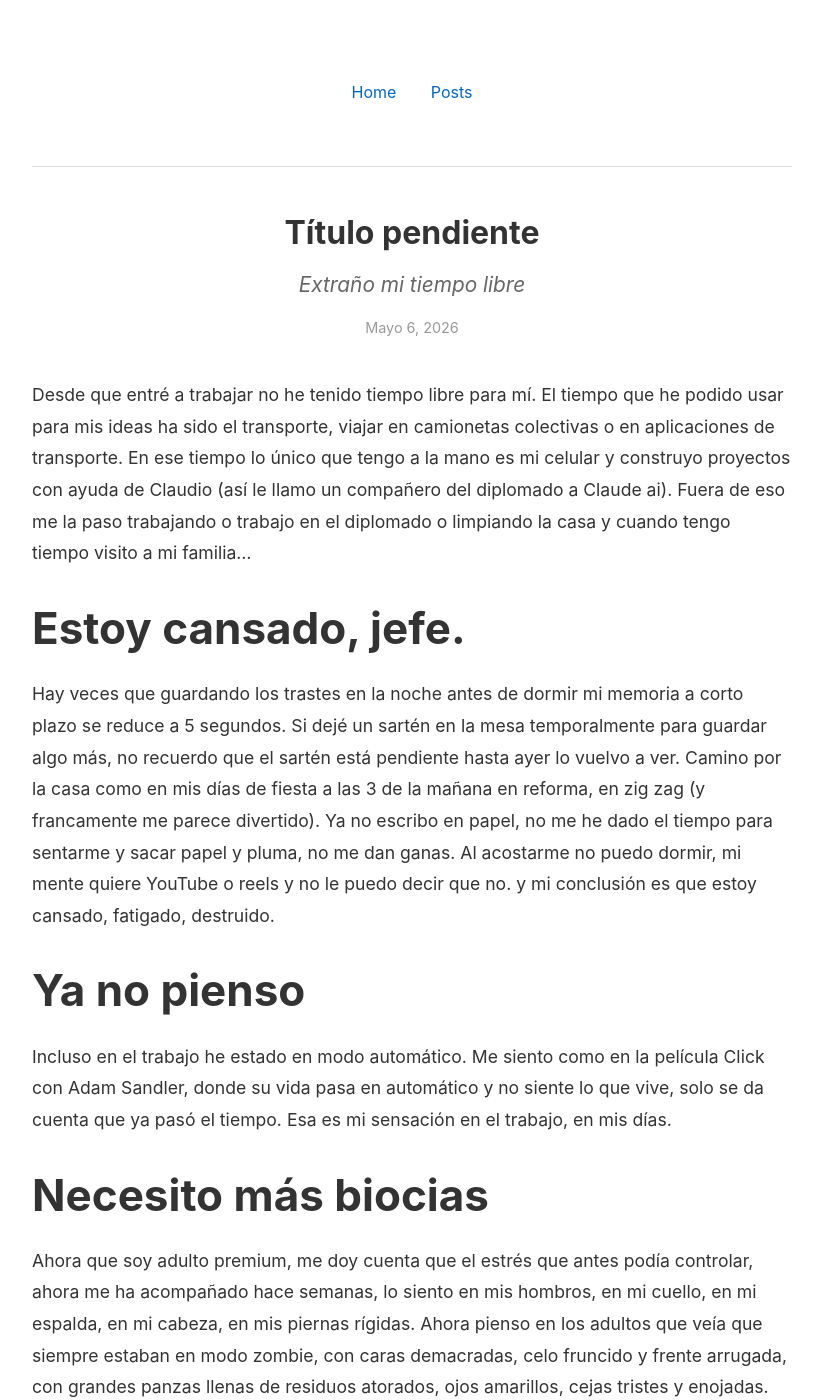
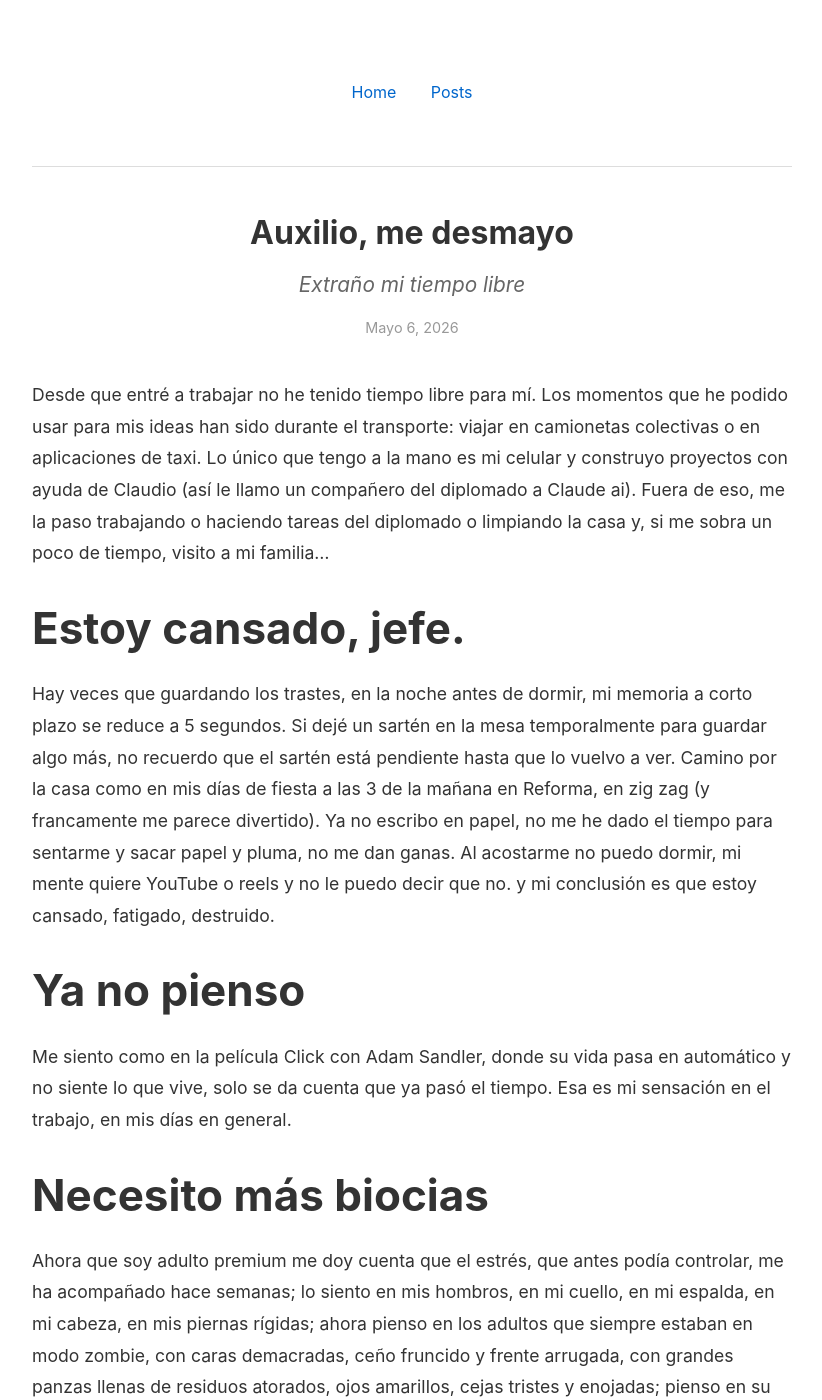
Before and after one commit to aletss/aletss.github.io, a Jekyll site: the page built from _posts/2026-05-06-post-3.md, in a window 1280 px wide and 1400 px high. Shown: the whole window, without its empty margins (228-1050 px from the left). Built offline with Jekyll 4.4.1, drawn with Linux system fonts in a browser that asks for light colours; some of the changed text lies outside the part shown.

Commit message:
Update 2026-05-06-post-3.md

```diff
--- a/_posts/2026-05-06-post-3.md
+++ b/_posts/2026-05-06-post-3.md
@@ -1,21 +1,26 @@
 ---
 layout: post
-title: "Título pendiente"
+title: "Auxilio, me desmayo"
 date: 2026-05-06
 subtitle: "Extraño mi tiempo libre"
 ---
 
-Desde que entré a trabajar no he tenido tiempo libre para mí. El tiempo que he podido usar para mis ideas ha sido el transporte, viajar en camionetas colectivas o en aplicaciones de transporte. En ese tiempo lo único que tengo a la mano es mi celular y construyo proyectos con ayuda de Claudio (así le llamo un compañero del diplomado a Claude ai). Fuera de eso me la paso trabajando o trabajo en el diplomado o limpiando la casa y cuando tengo tiempo visito a mi familia...
+Desde que entré a trabajar no he tenido tiempo libre para mí. Los momentos que he podido usar para mis ideas han sido durante el transporte: viajar en camionetas colectivas o en aplicaciones de taxi. Lo único que tengo a la mano es mi celular y construyo proyectos con ayuda de Claudio (así le llamo un compañero del diplomado a Claude ai). Fuera de eso, me la paso trabajando o haciendo tareas del diplomado o limpiando la casa y, si me sobra un poco de tiempo, visito a mi familia...
 
 # Estoy cansado, jefe.
-Hay veces que guardando los trastes en la noche antes de dormir mi memoria a corto plazo se reduce a 5 segundos. Si dejé un sartén en la mesa temporalmente para guardar algo más, no recuerdo que el sartén está pendiente hasta ayer lo vuelvo a ver. Camino por la casa como en mis días de fiesta a las 3 de la mañana en reforma, en zig zag (y francamente me parece divertido). Ya no escribo en papel, no me he dado el tiempo para sentarme y sacar papel y pluma, no me dan ganas. Al acostarme no puedo dormir, mi mente quiere YouTube o reels y no le puedo decir que no. y mi conclusión es que estoy cansado, fatigado, destruido.
+Hay veces que guardando los trastes, en la noche antes de dormir, mi memoria a corto plazo se reduce a 5 segundos. Si dejé un sartén en la mesa temporalmente para guardar algo más, no recuerdo que el sartén está pendiente hasta que lo vuelvo a ver. Camino por la casa como en mis días de fiesta a las 3 de la mañana en Reforma, en zig zag (y francamente me parece divertido). Ya no escribo en papel, no me he dado el tiempo para sentarme y sacar papel y pluma, no me dan ganas. Al acostarme no puedo dormir, mi mente quiere YouTube o reels y no le puedo decir que no. y mi conclusión es que estoy cansado, fatigado, destruido.
 
 # Ya no pienso
-Incluso en el trabajo he estado en modo automático. Me siento como en la película Click con Adam Sandler, donde su vida pasa en automático y no siente lo que vive, solo se da cuenta que ya pasó el tiempo. Esa es mi sensación en el trabajo, en mis días.
+Me siento como en la película Click con Adam Sandler, donde su vida pasa en automático y no siente lo que vive, solo se da cuenta que ya pasó el tiempo. Esa es mi sensación en el trabajo, en mis días en general.
 
 # Necesito más biocias
-Ahora que soy adulto premium, me doy cuenta que el estrés que antes podía controlar, ahora me ha acompañado hace semanas, lo siento en mis hombros, en mi cuello, en mi espalda, en mi cabeza, en mis piernas rígidas. Ahora pienso en los adultos que veía que siempre estaban en modo zombie, con caras demacradas, celo fruncido y frente arrugada, con grandes panzas llenas de residuos atorados, ojos amarillos, cejas tristes y enojadas. Pienso en su estrés de todos los días, lo que antes veía de lejos, lo empiezo a sentir en una pequeña fracción y lo que antes creía fácil de evitar, ahora es mi compañía 24/7...
-Ahora que tomo las pastillas que vendía mi mamá siento un alivio desde la cabeza y que se esparce en el resto de mi cuerpo. No los quita de inmediato pero es evidente el cambio. Ahora entiendo por qué la gente los tomaba... ahora entiendo qué sentía la gente antes de tomarlos.
+Ahora que soy adulto premium me doy cuenta que el estrés, que antes podía controlar, me ha acompañado hace semanas; lo siento en mis hombros, en mi cuello, en mi espalda, en mi cabeza, en mis piernas rígidas; ahora pienso en los adultos que siempre estaban en modo zombie, con caras demacradas, ceño fruncido y frente arrugada, con grandes panzas llenas de residuos atorados, ojos amarillos, cejas tristes y enojadas; pienso en su estrés de todos los días. Lo que antes veía de lejos lo empiezo a sentir en una pequeña fracción y lo que antes creía fácil de evitar ahora es mi compañía 24/7...
+
+Ahora que tomo las pastillas que vende mi mamá siento un alivio desde la cabeza y que se esparce en el resto de mi cuerpo. No quita los malestares de inmediato pero es evidente el cambio. Ahora entiendo por qué la gente los tomaba... ahora entiendo qué sentía la gente antes de tomarlos.
 
 # Mi deseo
-Lo que más quiero en este momento es liberarme de mis compromisos, hacer lo que me gusta: escribir, dibujar, leer, caminar, platicar, programar para mí, dormir, jugar, visitar a familia y amigos, cocinar con calma... lo que más quiero es mi tiempo de vuelta, aquello que me hace humano, no máquina de producción. Aquello que es para mí.
+Lo que más quiero en este momento es liberarme de mis compromisos; hacer lo que me gusta: escribir, dibujar, leer, caminar, platicar, programar para mí, dormir, jugar, visitar a familia y amigos, cocinar con calma...
+
+Lo que más quiero es mi tiempo de vuelta, aquello que me hace humano, no máquina de producción.
+
+Aquello que es para mí.
```
